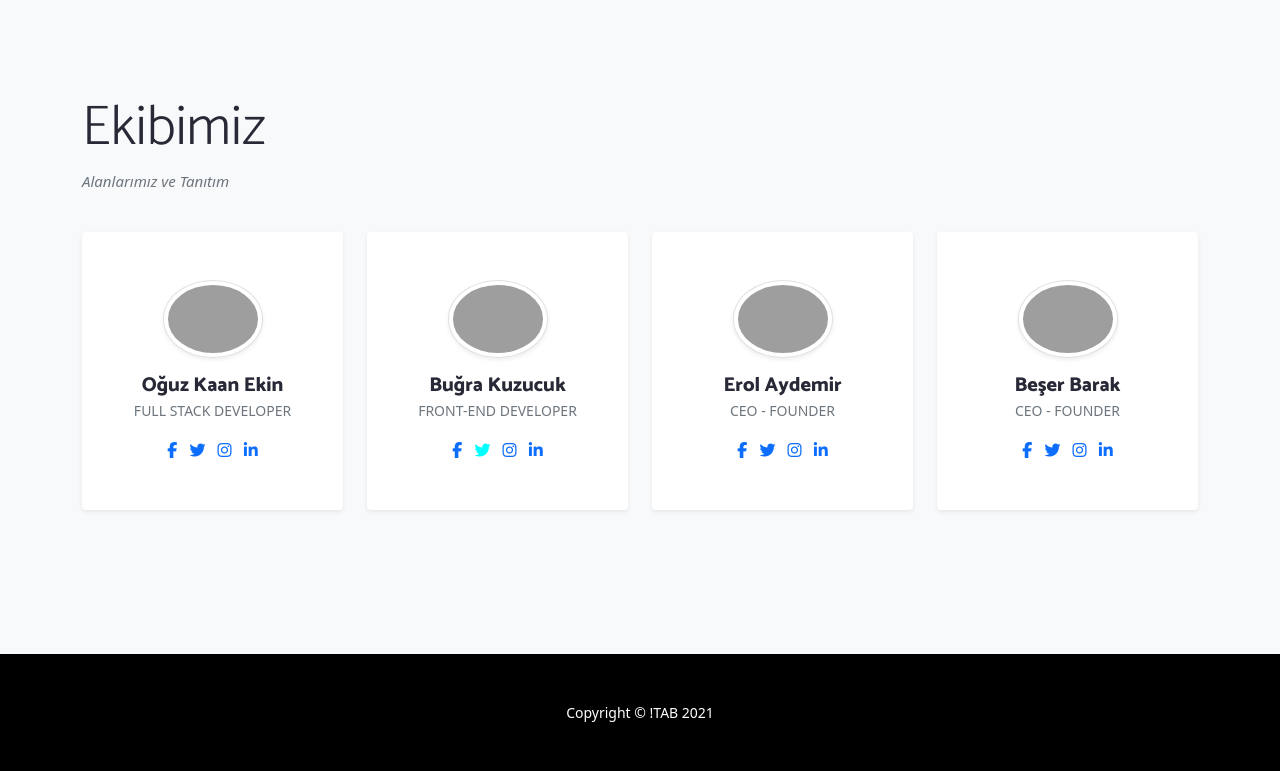
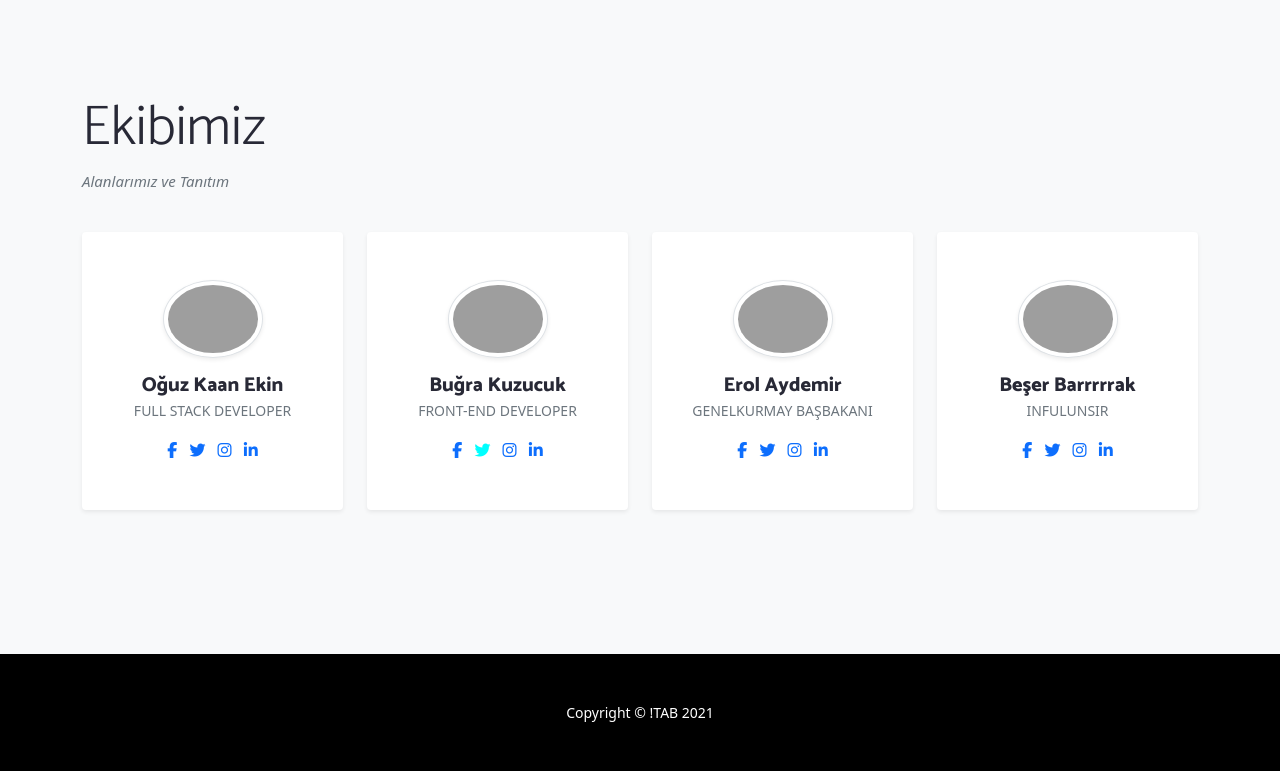
Before and after one commit to mekroket/unlemtabforum-django-backend, a Django app: page /about/ in a window 1280 px wide. Shown: the part 1302-2073 px from the top of the page. Run offline with Django 3.2, Linux system fonts and the light colour scheme; some libraries are stand-ins or nearby versions; grey boxes are pictures that could not be loaded.

Commit message:
birtakım değişiklikler

```diff
--- a/templates/about.html
+++ b/templates/about.html
@@ -77,7 +77,7 @@
       <!-- Team item-->
       <div class="col-xl-3 col-sm-6 mb-5">
         <div class="bg-white rounded shadow-sm py-5 px-4"><img src="https://res.cloudinary.com/mhmd/image/upload/v1556834133/avatar-2_f8dowd.png" alt="" width="100" class="img-fluid rounded-circle mb-3 img-thumbnail shadow-sm">
-          <h5 class="mb-0">Erol Aydemir</h5><span class="small text-uppercase text-muted">CEO - Founder</span>
+          <h5 class="mb-0">Erol Aydemir</h5><span class="small text-uppercase text-muted">Genelkurmay başbakanı</span>
           <ul class="social mb-0 list-inline mt-3">
             <li class="list-inline-item"><a href="#" class="social-link"><i class="fa fa-facebook-f"></i></a></li>
             <li class="list-inline-item"><a href="#" class="social-link"><i class="fa fa-twitter"></i></a></li>
@@ -91,7 +91,7 @@
       <!-- Team item-->
       <div class="col-xl-3 col-sm-6 mb-5">
         <div class="bg-white rounded shadow-sm py-5 px-4"><img src="https://res.cloudinary.com/mhmd/image/upload/v1556834133/avatar-1_s02nlg.png" alt="" width="100" class="img-fluid rounded-circle mb-3 img-thumbnail shadow-sm">
-          <h5 class="mb-0">Beşer Barak</h5><span class="small text-uppercase text-muted">CEO - Founder</span>
+          <h5 class="mb-0">Beşer Barrrrrak</h5><span class="small text-uppercase text-muted">infulunsır</span>
           <ul class="social mb-0 list-inline mt-3">
             <li class="list-inline-item"><a href="#" class="social-link"><i class="fa fa-facebook-f"></i></a></li>
             <li class="list-inline-item"><a href="#" class="social-link"><i class="fa fa-twitter"></i></a></li>
```
Also changed, not shown: db.sqlite3.
